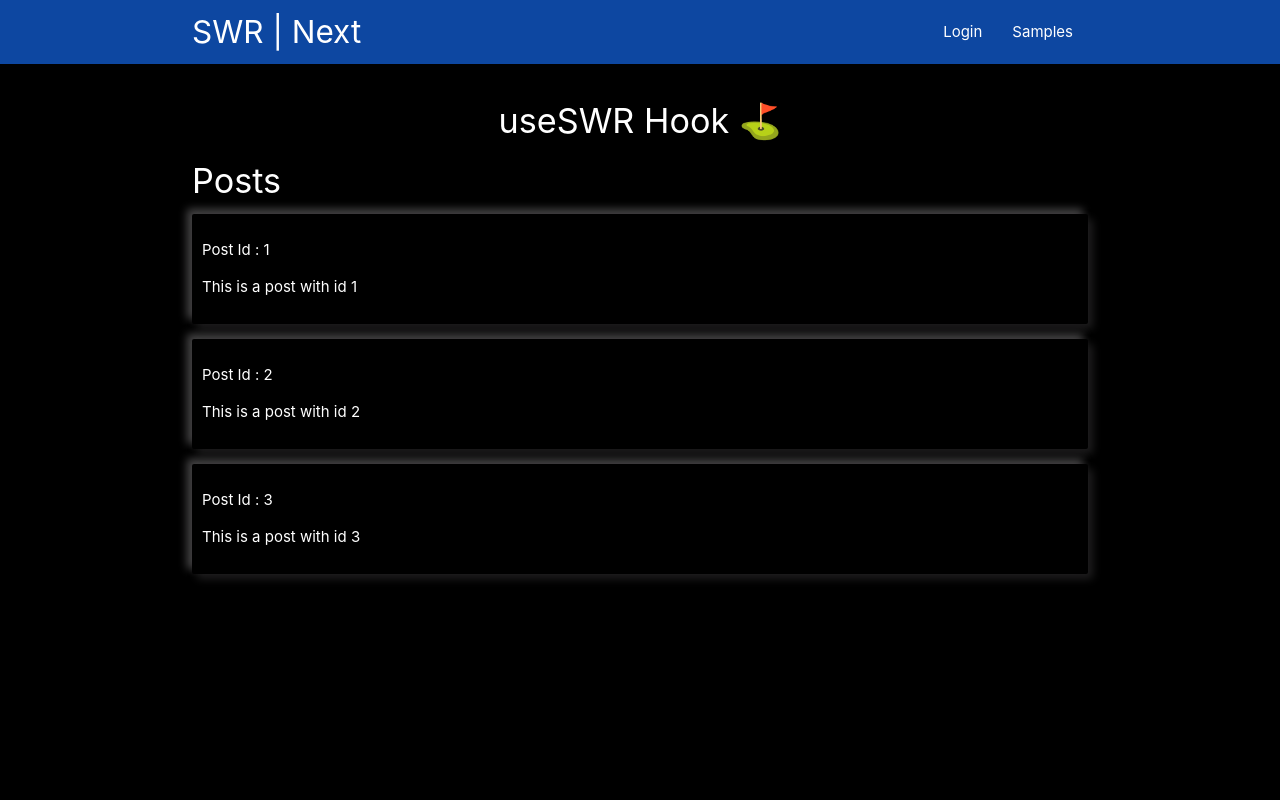
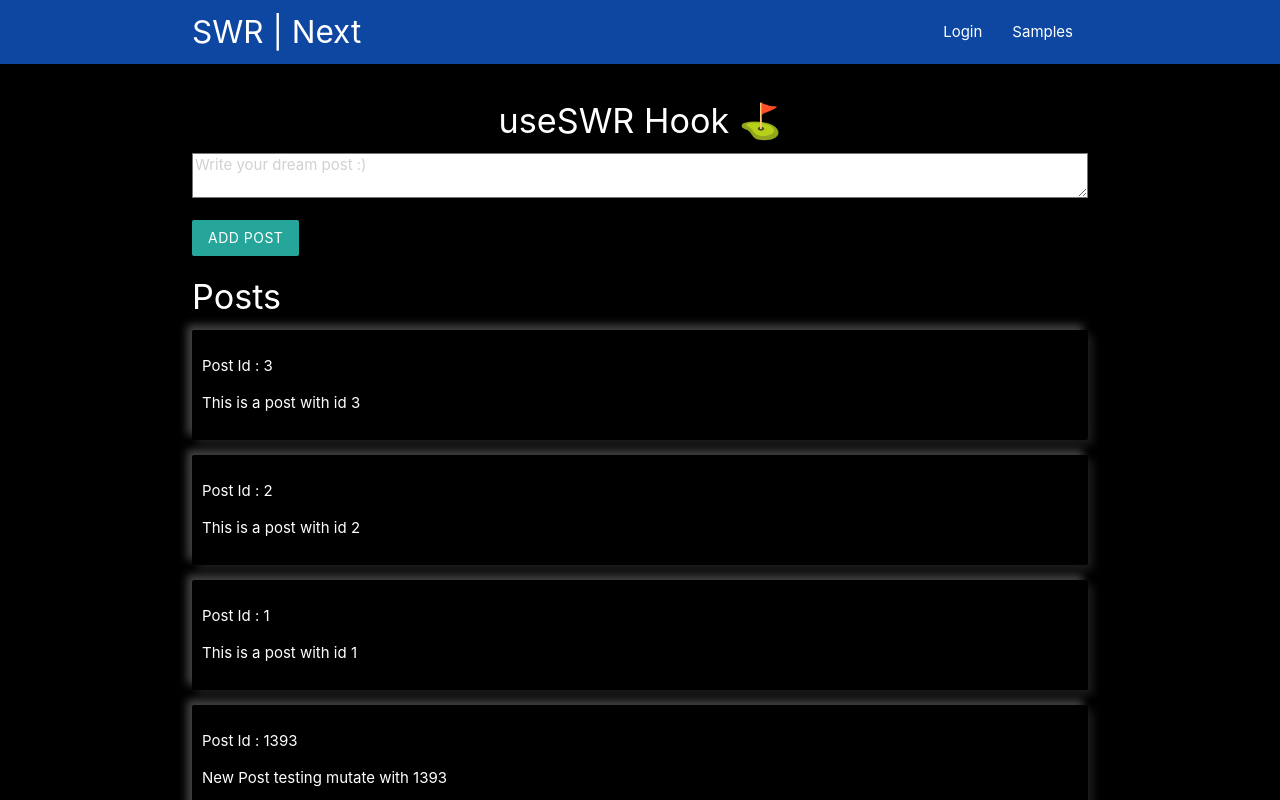
Before and after one commit to abhishekbhartiind/next-swr-app, a Next.js app: page / in a window 1280 px wide. Shown: the top 800 px of the page. Built offline with nearby package versions, Linux system fonts and the light colour scheme; data requests are answered from the project's data file.

Commit message:
added swr get api calls

```diff
--- a/components/CreatePost.tsx
+++ b/components/CreatePost.tsx
@@ -1,12 +1,14 @@
 import axios from 'axios'
 import React, { useState } from 'react'
+import { mutate } from 'swr'
 
-const CreatePost = ({ setPosts }: any) => {
+const CreatePost = () => {
   const [content, setContent] = useState('')
 
   const handleSubmit = async (e: React.FormEvent) => {
     e.preventDefault()
     const id = Math.floor(Math.random() * 10000)
+
     const { data } = await axios('/posts', {
       method: 'POST',
       data: {
@@ -14,7 +16,9 @@ const CreatePost = ({ setPosts }: any) => {
         content: `${content} with ${id}`,
       },
     })
-    setPosts((posts: any) => [...posts, data])
+    //setPosts((posts: any) => [...posts, data])
+    //(posts: any) => [...posts, data], false
+    mutate('/posts?_sort=createdAt&_order=desc')
     setContent('')
   }
 
--- a/db.json
+++ b/db.json
@@ -14,6 +14,14 @@
       "id": 3,
       "content": "This is a post with id 3",
       "createdAt": 1625745022490
+    },
+    {
+      "id": 1393,
+      "content": "New Post testing mutate with 1393"
+    },
+    {
+      "id": 7530,
+      "content": "some update with 7530"
     }
   ],
   "comments": [
--- a/pages/_app.tsx
+++ b/pages/_app.tsx
@@ -4,6 +4,7 @@ import axios from 'axios'
 import type { AppProps } from 'next/app'
 import Layout from '@components/Layout'
 import '@styles/globals.css'
+import { SWRConfig } from 'swr'
 
 axios.defaults.baseURL = 'http://localhost:3001'
 
@@ -14,9 +15,11 @@ function MyApp({ Component, pageProps }: AppProps) {
   }, [])
 
   return (
-    <Layout>
-      <Component {...pageProps} />
-    </Layout>
+    <SWRConfig value={{ fetcher: (url: string) => axios(url).then((res) => res.data) }}>
+      <Layout>
+        <Component {...pageProps} />
+      </Layout>
+    </SWRConfig>
   )
 }
 
--- a/pages/index.tsx
+++ b/pages/index.tsx
@@ -2,13 +2,13 @@ import type { NextPage } from 'next'
 import CreatePost from '@components/CreatePost'
 import PostCard from '@components/PostCard'
 import { IPost } from '../types'
-import { useEffect, useState } from 'react'
-import axios from 'axios'
+// import { useEffect, useState } from 'react'
+// import axios from 'axios'
 import Loader from '@components/Loader'
 import useSWR from 'swr'
 
 const Home: NextPage = () => {
-  const [posts, setPosts] = useState<IPost[]>()
+  // const [posts, setPosts] = useState<IPost[]>()
   // const getPosts = async () => {
   //   const { data } = await axios('/posts')
   //   setPosts(data)
@@ -18,16 +18,14 @@ const Home: NextPage = () => {
   //   getPosts()
   // }, [])
 
-  const { data, error } = useSWR<IPost[]>('/posts', (url: string) =>
-    axios(url).then((res) => res.data),
-  )
+  const { data, error } = useSWR<IPost[]>('/posts?_sort=createdAt&_order=desc')
 
   return (
     <div className="section">
       <main className="container">
         <div className="col s12">
           <h4 className="center">useSWR Hook ⛳</h4>
-          {/* <CreatePost setPosts={setPosts} /> */}
+          <CreatePost />
 
           <h4>Posts</h4>
           {error && <h5>Something is wrong</h5>}
--- a/pages/posts/[postId].tsx
+++ b/pages/posts/[postId].tsx
@@ -37,7 +37,6 @@ const index = () => {
 
   const { data: comments, error } = useSWR<IComment[]>(
     `/posts/${postId}/comments?_sort=createdAt&_order=desc`,
-    (url: string) => axios(url).then((res) => res.data),
   )
 
   return (
```
